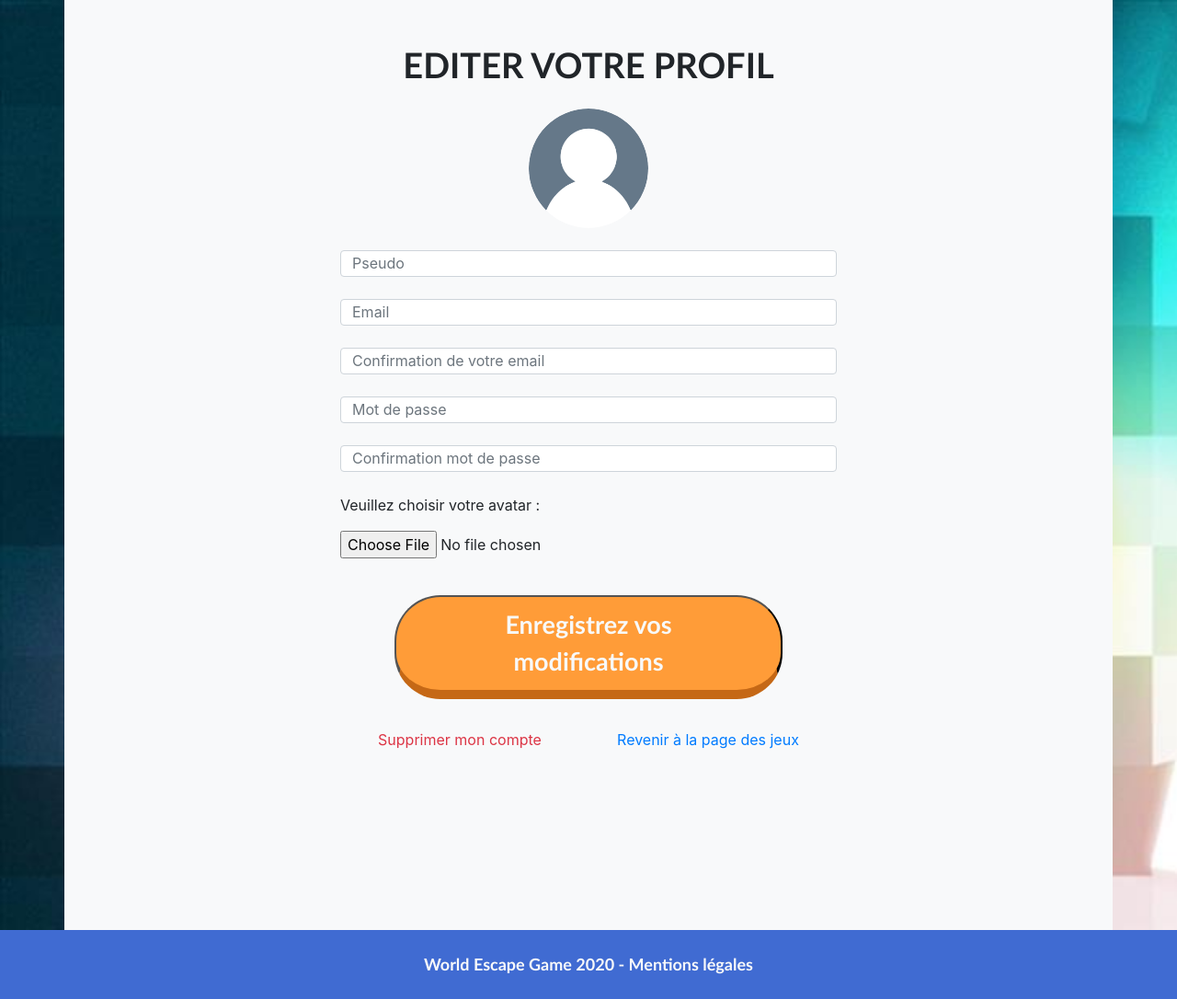
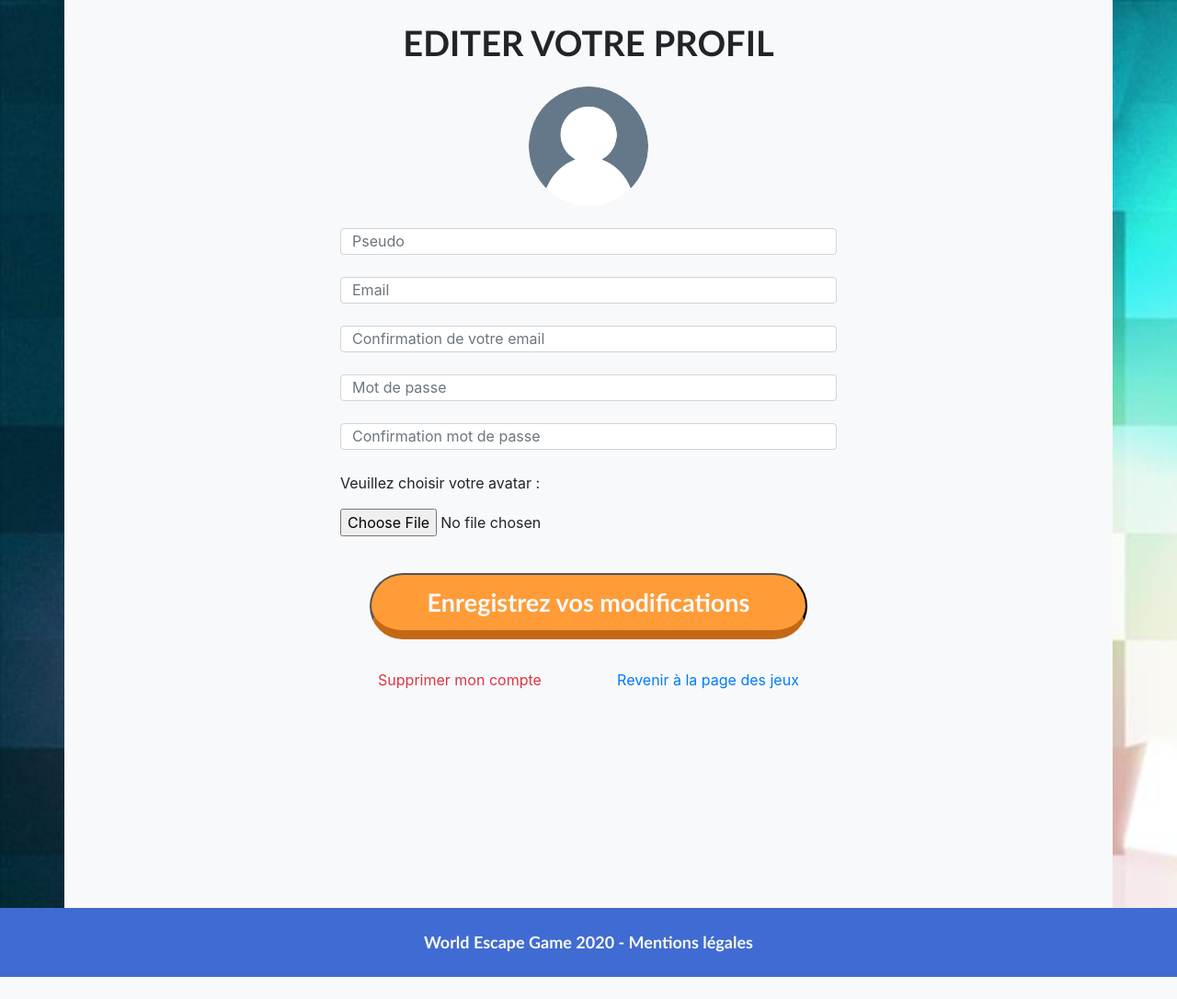
Before and after one commit to francois-simao/escape-game, a PHP site: page /my_account.php in a window 1280 px wide. Shown: the whole page at 92% size. After the commit the page ends 1062 px from the top, so only its background shows below. Run offline with PHP 8.4, Linux system fonts and the light colour scheme; the visitor is signed in with stand-in values (Sample User, id 1); data that the repository does not hold is empty.

Commit message:
modifications button

```diff
--- a/my_account.php
+++ b/my_account.php
@@ -112,7 +112,7 @@ include 'connection_database.php';
         <div class="container" id="container-escape">
             <div class="row flex-column">
                 <div class="bloc-page bg-light d-flex justify-content-center ">
-                    <div class="col-12 col-sm-12 col-md-8 col-lg-6 col-xl-6 pt-xl-4">
+                    <div class="col-12 col-sm-12 col-md-8 col-lg-6 col-xl-6">
                         <h1 class="title-form text-uppercase mb-4 text-center mt-4">Editer votre profil</h1>
 
 <div class="d-flex justify-content-center mb-4">
--- a/style.css
+++ b/style.css
@@ -89,7 +89,7 @@ body, html{margin: 0; padding: 0; height: 100%;}
 .content-btn-play{margin-top: 65px;}
 .btn-create-width{width: 44%;}
 .btn-play-width{width: 55%;}
-.btn-inscription-width, .btn-connexion-width{width: 78%;}
+.btn-inscription-width, .btn-connexion-width{width: 88%;}
 .btn-play-width, .btn-create-width{font-size: 49px;}
 .btn-inscription-width, .btn-connexion-width{font-size: 27px;}
 .btn-play-header{ height: 10%; padding: 10px 40px; border-radius: 50px; font-family: 'Gill Sans', 'Gill Sans MT', Calibri, 'Trebuchet MS', sans-serif; font-weight: 800; text-decoration: none; background-color: #FF9C38; border-bottom: 10px solid rgb(197,104,22,1); transition: all 0.1s; -webkit-transition: all 0.1s; outline: none;}
```
